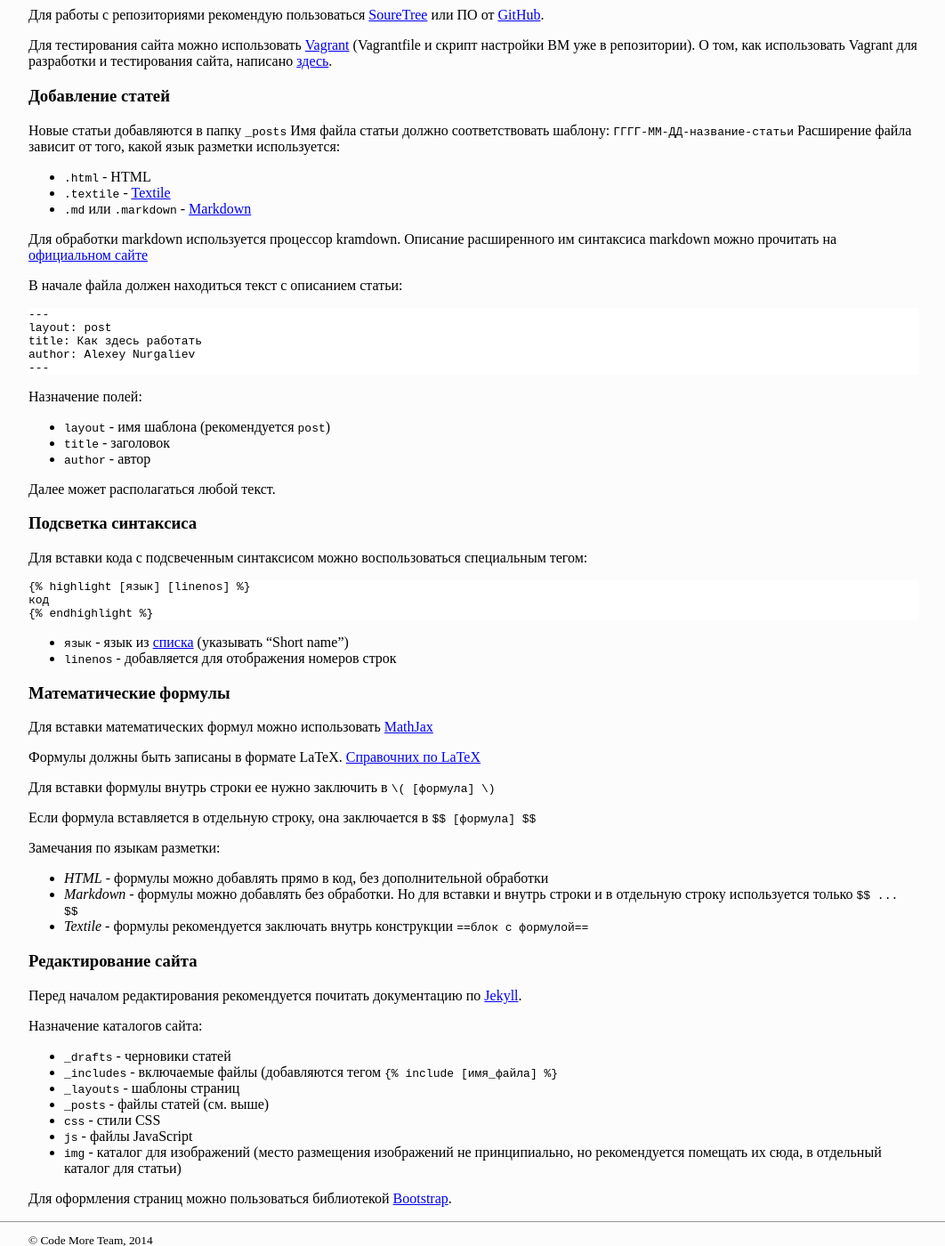
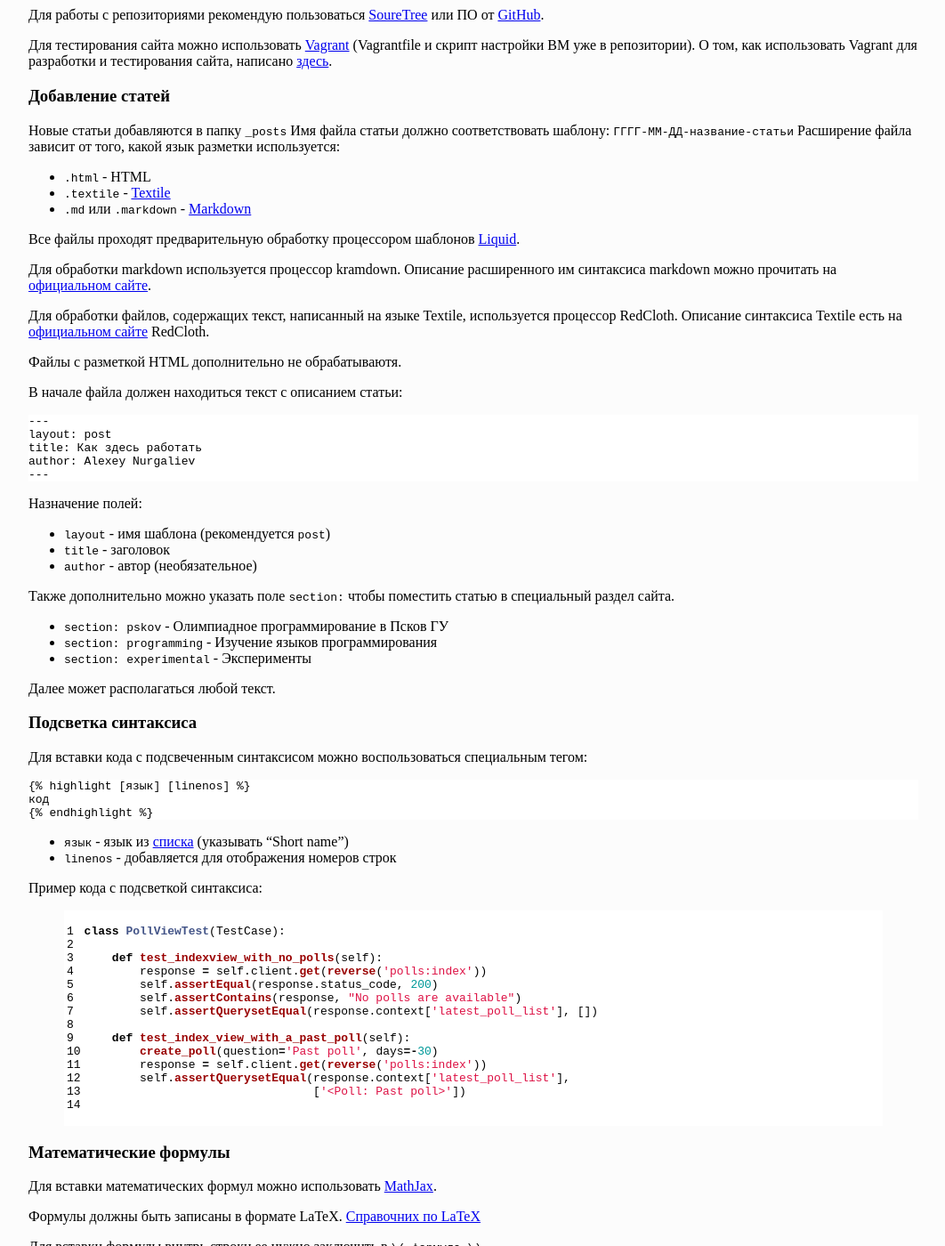
Before and after one commit to codemore-ru/codemore-ru.github.io, a Jekyll site: the page built from _posts/2014-01-19-new-post.md, in a window 1280 px wide and 1400 px high, scrolled down 316 px. Shown: the whole window at 89% size, without its empty margins (108-1170 px from the left). Built offline with Jekyll 4.4.1, drawn with Linux system fonts in a browser that asks for light colours; some of the changed text lies outside the part shown.

Commit message:
new-post update

```diff
--- a/_posts/2014-01-19-new-post.md
+++ b/_posts/2014-01-19-new-post.md
@@ -20,7 +20,13 @@ author: Alexey Nurgaliev
 * `.textile` - [Textile](http://ru.wikipedia.org/wiki/Textile_%28%D1%8F%D0%B7%D1%8B%D0%BA_%D1%80%D0%B0%D0%B7%D0%BC%D0%B5%D1%82%D0%BA%D0%B8%29)
 * `.md` или `.markdown` - [Markdown](http://ru.wikipedia.org/wiki/Markdown)
 
-Для обработки markdown используется процессор kramdown. Описание расширенного им синтаксиса markdown можно прочитать на [официальном сайте](http://kramdown.gettalong.org/syntax.html)
+Все файлы проходят предварительную обработку процессором шаблонов [Liquid](http://docs.shopify.com/themes/liquid-basics).
+
+Для обработки markdown используется процессор kramdown. Описание расширенного им синтаксиса markdown можно прочитать на [официальном сайте](http://kramdown.gettalong.org/syntax.html).
+
+Для обработки файлов, содержащих текст, написанный на языке Textile, используется процессор RedCloth. Описание синтаксиса Textile есть на [официальном сайте](http://redcloth.org/textile/) RedCloth.
+
+Файлы с разметкой HTML дополнительно не обрабатываютя.
 
 В начале файла должен находиться текст с описанием статьи:
 
@@ -30,12 +36,17 @@ author: Alexey Nurgaliev
     author: Alexey Nurgaliev
     ---
 
-
 Назначение полей:
 
 * `layout` - имя шаблона (рекомендуется `post`)
 * `title` - заголовок
-* `author` - автор
+* `author` - автор (необязательное)
+
+Также дополнительно можно указать поле `section:` чтобы поместить статью в специальный раздел сайта.
+
+* `section: pskov` - Олимпиадное программирование в Псков ГУ
+* `section: programming` - Изучение языков программирования
+* `section: experimental` - Эксперименты
 
 Далее может располагаться любой текст.
 
@@ -50,20 +61,39 @@ author: Alexey Nurgaliev
 * `язык` - язык из [списка](http://pygments.org/docs/lexers/) (указывать "Short name")
 * `linenos` - добавляется для отображения номеров строк
 
+Пример кода с подсветкой синтаксиса:
+
+{% highlight python linenos %}
+class PollViewTest(TestCase):
+
+    def test_indexview_with_no_polls(self):
+        response = self.client.get(reverse('polls:index'))
+        self.assertEqual(response.status_code, 200)
+        self.assertContains(response, "No polls are available")
+        self.assertQuerysetEqual(response.context['latest_poll_list'], [])
+
+    def test_index_view_with_a_past_poll(self):
+        create_poll(question='Past poll', days=-30)
+        response = self.client.get(reverse('polls:index'))
+        self.assertQuerysetEqual(response.context['latest_poll_list'],
+                                 ['<Poll: Past poll>'])
+
+{% endhighlight %}
+
 ### Математические формулы
 
-Для вставки математических формул можно использовать [MathJax](http://www.mathjax.org/)
+Для вставки математических формул можно использовать [MathJax](http://www.mathjax.org/).
 
 Формулы должны быть записаны в формате LaTeX. [Справочних по LaTeX](http://physics.nad.ru/latex.html)
 
-Для вставки формулы внутрь строки ее нужно заключить в `\( [формула] \)`
+Для вставки формулы внутрь строки ее нужно заключить в `\( формула \)`
 
-Если формула вставляется в отдельную строку, она заключается в `$$ [формула] $$`
+Если формула вставляется в отдельную строку, она заключается в `$$ формула $$`
 
 Замечания по языкам разметки:
 
 * *HTML* - формулы можно добавлять прямо в код, без дополнительной обработки
-* *Markdown* - формулы можно добавлять без обработки. Но для вставки и внутрь строки и в отдельную строку используется только `$$ ... $$`
+* *Markdown* - формулы можно добавлять без обработки. Но для вставки и внутрь строки и в отдельную строку используется только блок `$$ формула $$`
 * *Textile* - формулы рекомендуется заключать внутрь конструкции `==блок с формулой==`
 
 ### Редактирование сайта
```
Also changed, not shown: other parts of _posts/2014-01-19-new-post.md (+1 -1 lines).
